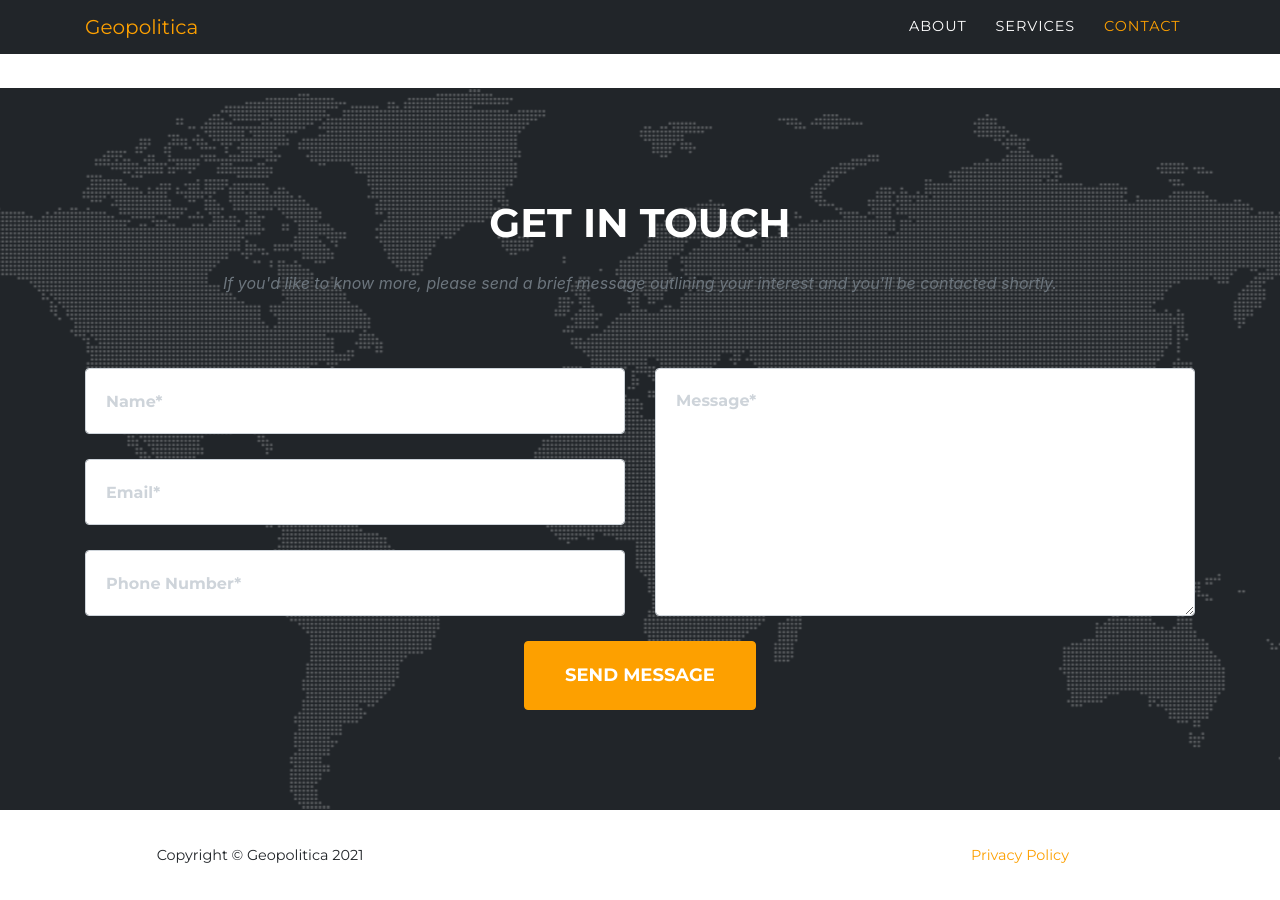
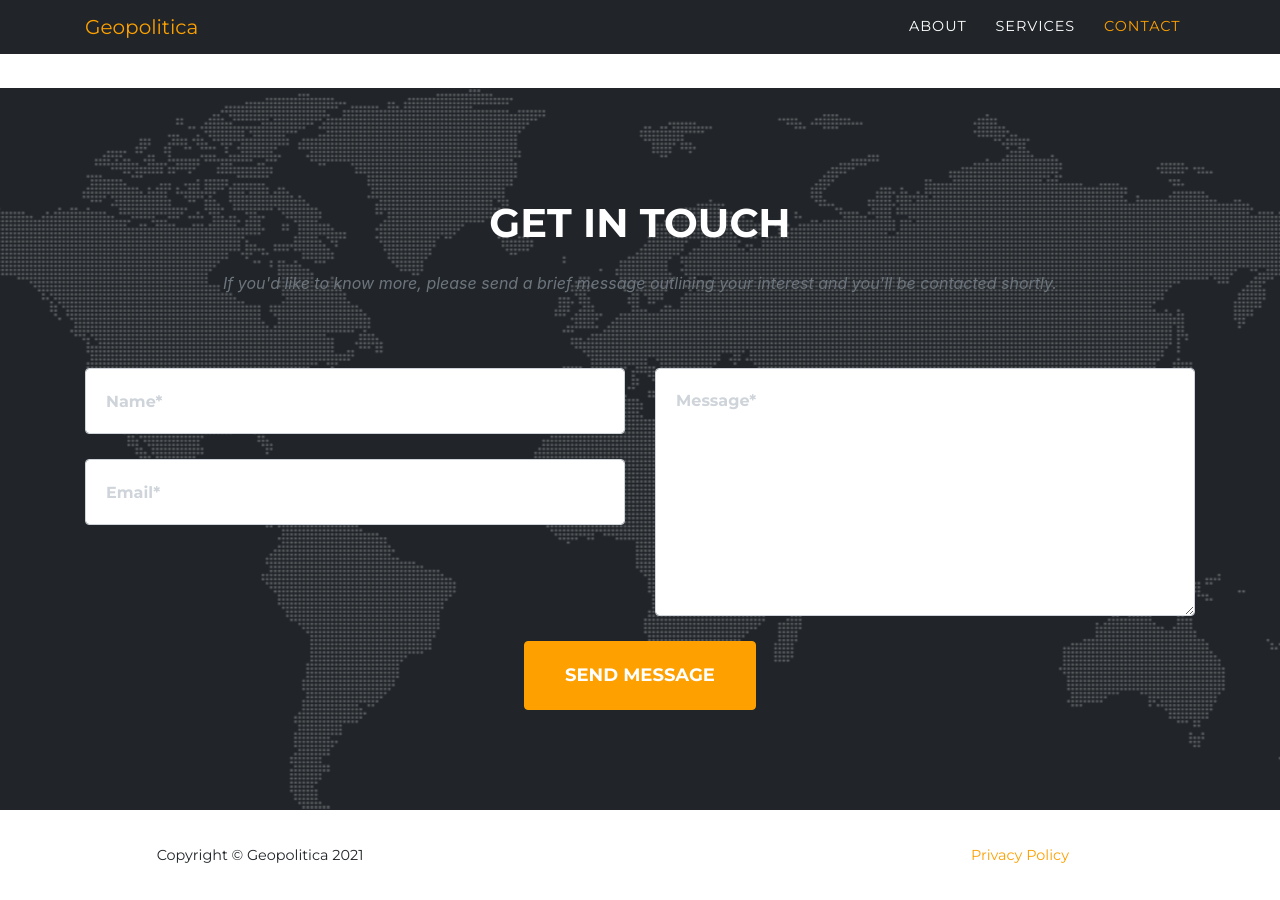
Before and after one commit to Geopolitica/geopolitica.github.io, a Jekyll site: the page built from index.md, in a window 1280 px wide and 900 px high, scrolled down 1815 px. Built offline with Jekyll 4.4.1, drawn with Linux system fonts in a browser that asks for light colours; some web fonts are replaced.

Commit message:
Fixing contact form

```diff
--- a/_includes/contact.html
+++ b/_includes/contact.html
@@ -9,7 +9,7 @@
       </div>
       <div class="row">
         <div class="col-lg-12">
-          <form id="contactForm" action="https://formspree.io/{% if site.formspree_form_path %}{{ site.formspree_form_path }}{% else %}{{ site.email }}{% endif %}" novalidate="novalidate" method="POST">
+          <form id="contactForm" action="https://formspree.io/f/xjvpjkwb" novalidate="novalidate" method="POST">
 		  <!--name="sentMessage"-->
             <div class="row">
               <div class="col-md-6">
@@ -19,10 +19,6 @@
                 </div>
                 <div class="form-group">
                   <input name="_replyto" class="form-control" id="email" type="email" placeholder="Email*" required="required" data-validation-required-message="Please enter your email address.">
-                  <p class="help-block text-danger"></p>
-                </div>
-                <div class="form-group">
-                  <input name="phone" class="form-control" id="phone" type="tel" placeholder="Phone Number*" required="required" data-validation-required-message="Please enter your phone number.">
                   <p class="help-block text-danger"></p>
                 </div>
               </div>
```
Also changed, not shown: 4 other files.
